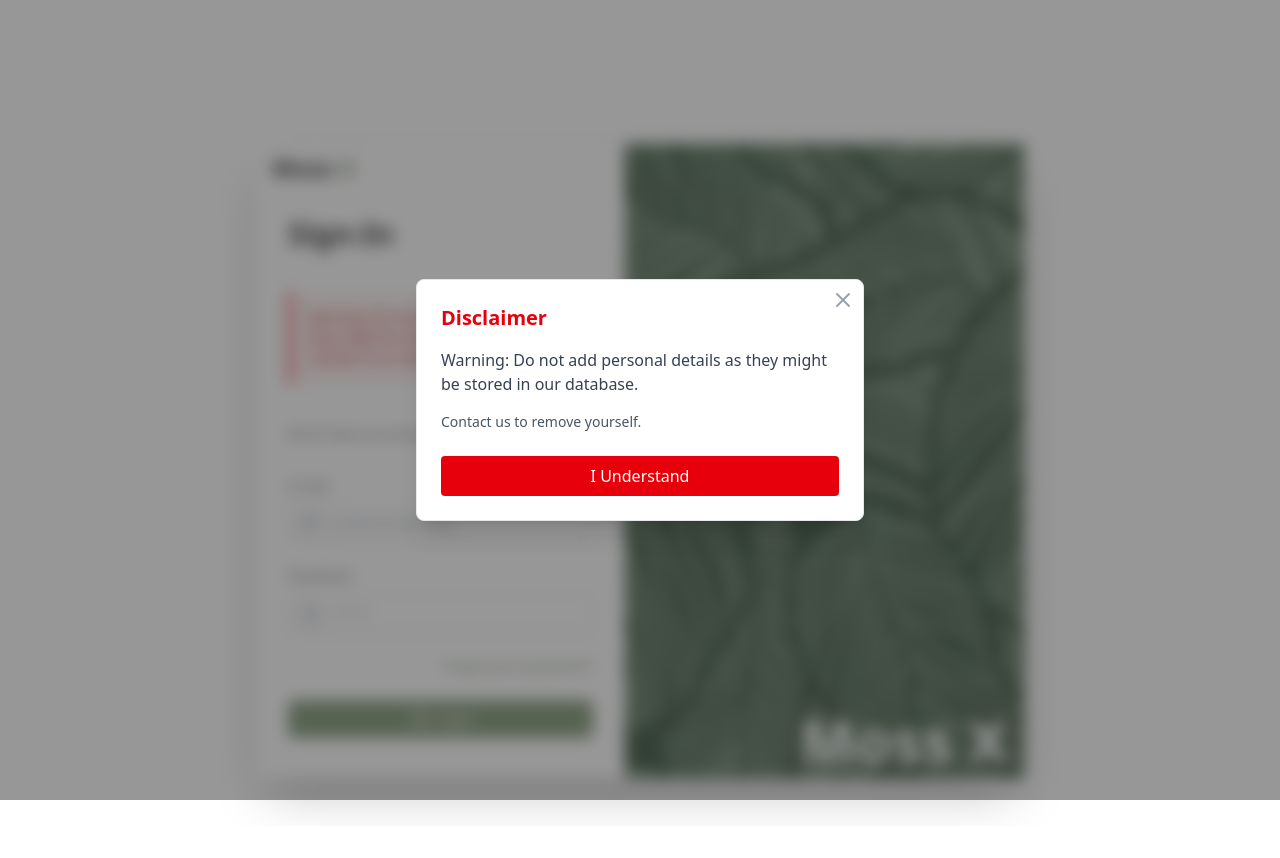
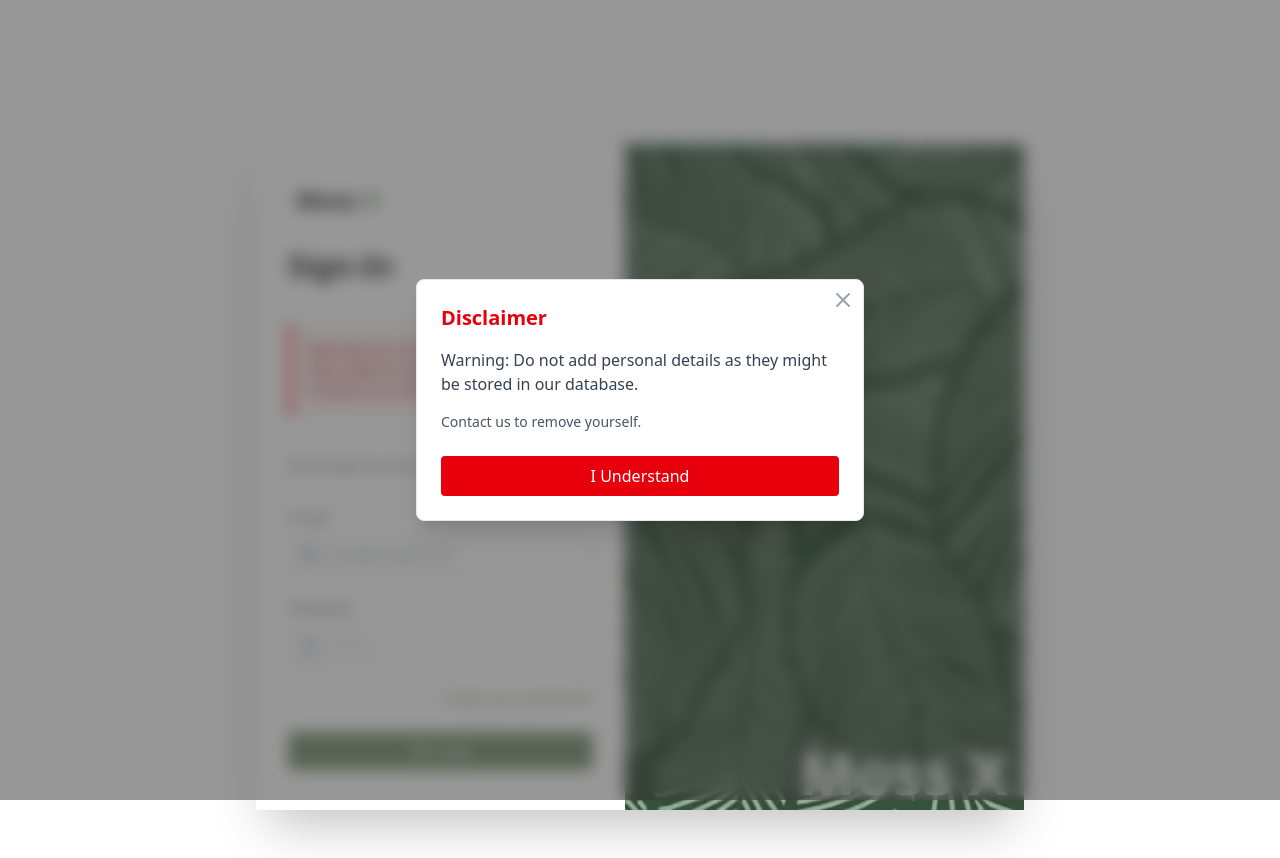
Before and after one commit to Moss-X/Website, a React (Vite) app in the folder frontend/: page /login in a window 1280 px wide. Before the commit the page ends 826 px from the top, so only its background shows below. Built offline with nearby package versions, Linux system fonts and the light colour scheme; no server answers.

Commit message:
feat: improve code quality LoginPage

```diff
--- /dev/null
+++ b/frontend/src/components/login/InputField.jsx
@@ -0,0 +1,25 @@
+const InputField = ({ id, label, type, value, onChange, icon: Icon, placeholder, required = true }) => {
+  return (
+    <div>
+      <label htmlFor={id} className="block text-sm font-medium text-black opacity-70 mb-2">
+        {label}
+      </label>
+      <div className="mt-1 relative rounded-md shadow-xs">
+        <div className="absolute inset-y-0 left-0 pl-3 flex items-center pointer-events-none">
+          <Icon className="h-5 w-5 text-gray-400" aria-hidden="true" />
+        </div>
+        <input
+          id={id}
+          type={type}
+          required={required}
+          value={value}
+          onChange={onChange}
+          className=" block w-full px-3 py-2 pl-10 border border-darkGray text-black rounded-md shadow-xs placeholder-gray-400 focus:outline-hidden focus:ring-black  focus:border-black sm:text-sm"
+          placeholder={placeholder}
+        />
+      </div>
+    </div>
+  )
+}
+
+export default InputField
--- /dev/null
+++ b/frontend/src/components/login/LoginForm.jsx
@@ -0,0 +1,74 @@
+import { useState } from 'react'
+import { LogIn, Mail, Lock, Loader } from 'lucide-react'
+import { Link } from 'react-router-dom'
+import { useUserStore } from '../../stores/useUserStore'
+import InputField from './InputField'
+
+const LoginForm = () => {
+  const [email, setEmail] = useState('')
+  const [password, setPassword] = useState('')
+
+  const { login, loading } = useUserStore()
+
+  const handleSubmit = (e) => {
+    e.preventDefault()
+    login(email, password)
+  }
+
+  const handleForgotPassword = () => {}
+
+  return (
+    <form onSubmit={handleSubmit} className="space-y-6">
+      <InputField
+        id="email"
+        label="E-mail"
+        type="email"
+        value={email}
+        onChange={(e) => setEmail(e.target.value)}
+        icon={Mail}
+        placeholder="you@example.com"
+      />
+
+      <InputField
+        id="password"
+        label="Password"
+        type="password"
+        value={password}
+        onChange={(e) => setPassword(e.target.value)}
+        icon={Lock}
+        placeholder="••••••••"
+      />
+
+      <div className="flex items-center justify-end">
+        <div className="text-sm">
+          <Link to="#" className="font-medium text-textGreen hover:opacity-70" onClick={handleForgotPassword}>
+            Forgot your password?
+          </Link>
+        </div>
+      </div>
+
+      <button
+        type="submit"
+        className="w-full flex justify-center py-2 px-4 border border-transparent
+							rounded-md shadow-xs text-sm font-medium text-white bg-textGreen
+							 hover:bg-darkGreen focus:outline-hidden focus:ring-2 focus:ring-offset-2
+							 focus:ring-emerald-500 transition duration-150 ease-in-out disabled:opacity-50"
+        disabled={loading}
+      >
+        {loading ? (
+          <>
+            <Loader className="mr-2 h-5 w-5 animate-spin" aria-hidden="true" />
+            Loading...
+          </>
+        ) : (
+          <>
+            <LogIn className="mr-2 h-5 w-5" aria-hidden="true" />
+            Login
+          </>
+        )}
+      </button>
+    </form>
+  )
+}
+
+export default LoginForm
--- /dev/null
+++ b/frontend/src/components/login/LoginHeader.jsx
@@ -0,0 +1,40 @@
+import { Link } from 'react-router-dom'
+
+const LoginHeader = () => {
+  return (
+    <>
+      <div>
+        <p className="ml-2 absolute font-bold text-2xl text-black">
+          Moss <span className="text-textGreen">X</span>
+        </p>
+      </div>
+      <div className="flex flex-col gap-8">
+        <div>
+          <p className="pt-8 text-black text-3xl font-bold">Sign-In</p>
+        </div>
+
+        <div className="bg-red-50 border-l-4 border-red-500 p-4 my-2">
+          <p className="text-red-700 text-sm font-medium">
+            Warning: Do not add personal details as they might be stored in our database.
+            <br />
+            Contact us to remove yourself.
+          </p>
+        </div>
+
+        <div>
+          <p className="text-black opacity-70 text-sm font-medium">
+            Don&apos;t have an account?
+            <span>
+              {' '}
+              <Link to="/signup" className="font-medium text-textGreen hover:opacity-70">
+                Create Now
+              </Link>
+            </span>
+          </p>
+        </div>
+      </div>
+    </>
+  )
+}
+
+export default LoginHeader
--- a/frontend/src/pages/LoginPage.jsx
+++ b/frontend/src/pages/LoginPage.jsx
@@ -1,130 +1,14 @@
-import { useState } from 'react'
-import { motion } from 'framer-motion'
-import { Link } from 'react-router-dom'
-import { LogIn, Mail, Lock, ArrowRight, Loader } from 'lucide-react'
-import { useUserStore } from '../stores/useUserStore'
+import LoginHeader from '../components/login/LoginHeader'
+import LoginForm from '../components/login/LoginForm'
 
 const LoginPage = () => {
-  const [email, setEmail] = useState('')
-  const [password, setPassword] = useState('')
-
-  const { login, loading } = useUserStore()
-
-  const handleSubmit = (e) => {
-    e.preventDefault()
-    console.log(email, password)
-    login(email, password)
-  }
-
-  const handleForgotPassword = () => {}
-
   return (
     <div className="flex flex-col pt-28 justify-center py-12 sm:px-6 lg:px-8">
       <div className="flex flex-row relative mt-8 w-[90%] mx-auto shadow-2xl sm:w-full sm:max-w-md  md:max-w-3xl">
         <div className="p-4 md:p-2 w-full md:w-[48%]">
-          <div>
-            <p className="ml-2 absolute font-bold text-2xl text-black">
-              Moss <span className="text-textGreen">X</span>
-            </p>
-          </div>
           <div className="py-8 flex flex-col gap-8 sm:rounded-lg sm:px-6">
-            <div>
-              <p className="pt-8 text-black text-3xl font-bold">Sign-In</p>
-            </div>
-
-            <div className="bg-red-50 border-l-4 border-red-500 p-4 my-2">
-              <p className="text-red-700 text-sm font-medium">
-                Warning: Do not add personal details as they might be stored in our database.
-                <br />
-                Contact us to remove yourself.
-              </p>
-            </div>
-
-            <div>
-              <p className="text-black opacity-70 text-sm font-medium">
-                Don&apos;t have an account?
-                <span>
-                  {' '}
-                  <Link to="/signup" className="font-medium text-textGreen hover:opacity-70">
-                    Create Now
-                  </Link>
-                </span>
-              </p>
-            </div>
-            <form onSubmit={handleSubmit} className="space-y-6">
-              <div>
-                <label htmlFor="email" className="block text-sm font-medium text-black opacity-70 mb-2">
-                  E-mail
-                </label>
-                <div className="mt-1 relative rounded-md shadow-xs">
-                  <div className="absolute inset-y-0 left-0 pl-3 flex items-center pointer-events-none">
-                    <Mail className="h-5 w-5 text-gray-400" aria-hidden="true" />
-                  </div>
-                  <input
-                    id="email"
-                    type="email"
-                    required
-                    value={email}
-                    onChange={(e) => setEmail(e.target.value)}
-                    className=" block w-full px-3 py-2 pl-10 border border-darkGray
-									rounded-md shadow-xs text-black
-									placeholder-gray-400 focus:outline-hidden focus:ring-black
-									 focus:border-black sm:text-sm"
-                    placeholder="you@example.com"
-                  />
-                </div>
-              </div>
-
-              <div>
-                <label htmlFor="password" className="block text-sm font-medium text-black opacity-70 mb-2">
-                  Password
-                </label>
-                <div className="mt-1 relative rounded-md shadow-xs">
-                  <div className="absolute inset-y-0 left-0 pl-3 flex items-center pointer-events-none">
-                    <Lock className="h-5 w-5 text-gray-400" aria-hidden="true" />
-                  </div>
-                  <input
-                    id="password"
-                    type="password"
-                    required
-                    value={password}
-                    onChange={(e) => setPassword(e.target.value)}
-                    className=" block w-full px-3 py-2 pl-10 border border-darkGray
-									rounded-md shadow-xs text-black
-									 placeholder-gray-400 focus:outline-hidden focus:ring-black
-									 focus:border-black sm:text-sm"
-                    placeholder="••••••••"
-                  />
-                </div>
-              </div>
-              <div className="flex items-center justify-end">
-                <div className="text-sm">
-                  <Link to="#" className="font-medium text-textGreen hover:opacity-70" onClick={handleForgotPassword}>
-                    Forgot your password?
-                  </Link>
-                </div>
-              </div>
-              <button
-                type="submit"
-                className="w-full flex justify-center py-2 px-4 border border-transparent
-							rounded-md shadow-xs text-sm font-medium text-white bg-textGreen
-							 hover:bg-darkGreen focus:outline-hidden focus:ring-2 focus:ring-offset-2
-							 focus:ring-emerald-500 transition duration-150 ease-in-out disabled:opacity-50"
-                disabled={loading}
-              >
-                {loading ? (
-                  <>
-                    <Loader className="mr-2 h-5 w-5 animate-spin" aria-hidden="true" />
-                    Loading...
-                  </>
-                ) : (
-                  <>
-                    <LogIn className="mr-2 h-5 w-5" aria-hidden="true" />
-                    Login
-                  </>
-                )}
-              </button>
-            </form>
+            <LoginHeader />
+            <LoginForm />
           </div>
         </div>
         <div className="relative hidden md:block w-[52%] h-auto bg-darkGreen overflow-hidden">
@@ -139,4 +23,5 @@ const LoginPage = () => {
     </div>
   )
 }
+
 export default LoginPage
--- a/frontend/src/pages/SignUpPage.jsx
+++ b/frontend/src/pages/SignUpPage.jsx
@@ -1,6 +1,6 @@
-import SignUpHeader from '../components/sign/SignUpHeader'
-import SignUpForm from '../components/sign/SignUpForm'
-import SignUpRightImage from '../components/sign/SignUpRightImage'
+import SignUpHeader from '../components/signUp/SignUpHeader'
+import SignUpForm from '../components/signUp/SignUpForm'
+import SignUpRightImage from '../components/signUp/SignUpRightImage'
 const SignUpPage = () => {
   return (
     <div className="flex flex-col pt-28 justify-center py-12 sm:px-6 lg:px-8">
```
Also changed, not shown: frontend/src/components/signUp/InputField.jsx (renamed from frontend/src/components/sign/InputField.jsx), frontend/src/components/signUp/SignUpForm.jsx (renamed from frontend/src/components/sign/SignUpForm.jsx), frontend/src/components/signUp/SignUpHeader.jsx (renamed from frontend/src/components/sign/SignUpHeader.jsx), frontend/src/components/signUp/SignUpRightImage.jsx (renamed from frontend/src/components/sign/SignUpRightImage.jsx).
